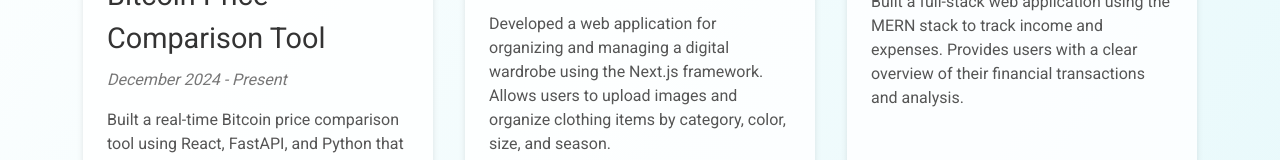
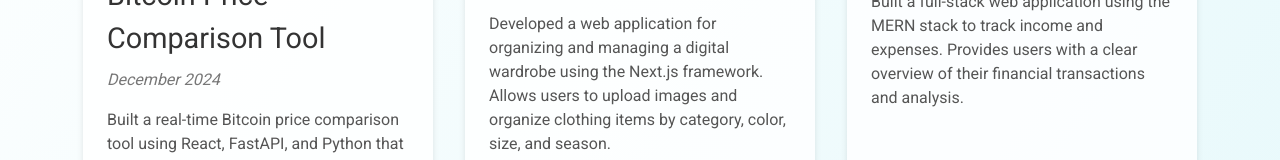
Before and after one commit to aal51282/aal51282.github.io, a Next.js app: page /projects in a window 1280 px wide. Shown: the part 609-769 px from the top of the page. Built offline with nearby package versions, Linux system fonts and the light colour scheme; a web font is replaced by a local one.

Commit message:
Simplified date.

```diff
--- a/src/app/projects/page.tsx
+++ b/src/app/projects/page.tsx
@@ -22,7 +22,7 @@ const projects = [
       "Built a real-time Bitcoin price comparison tool using React, FastAPI, and Python that compares rates across multiple providers (Guardarian, Paybis, Transak, MoonPay).",
       "Implemented automatic rate sorting, real-time price updates, and comprehensive fee calculations using modern component architecture and Tailwind CSS.",
     ],
-    date: "December 2024 - Present",
+    date: "December 2024",
   },
   {
     title: "Wardrobe Wizard",
```
